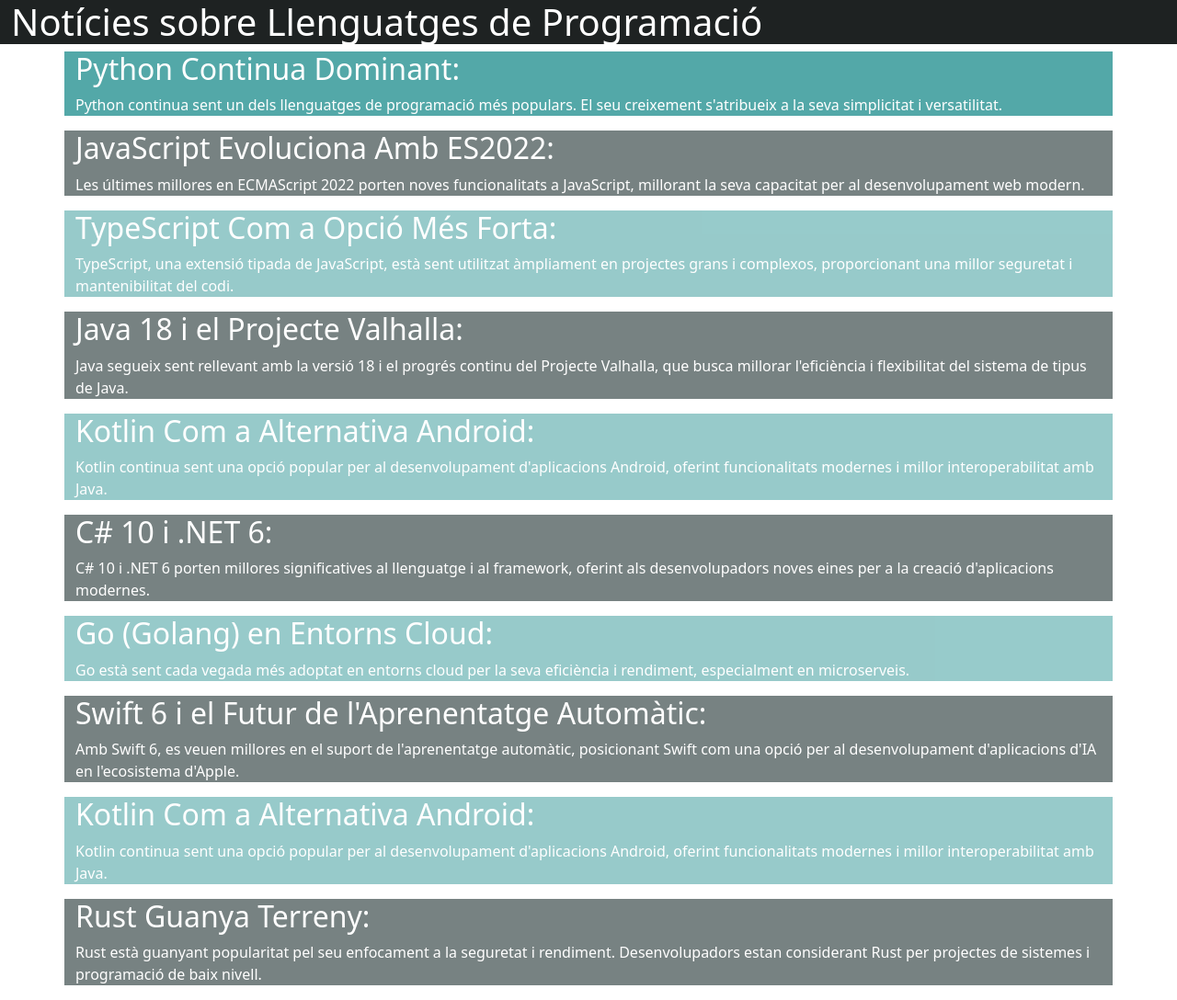
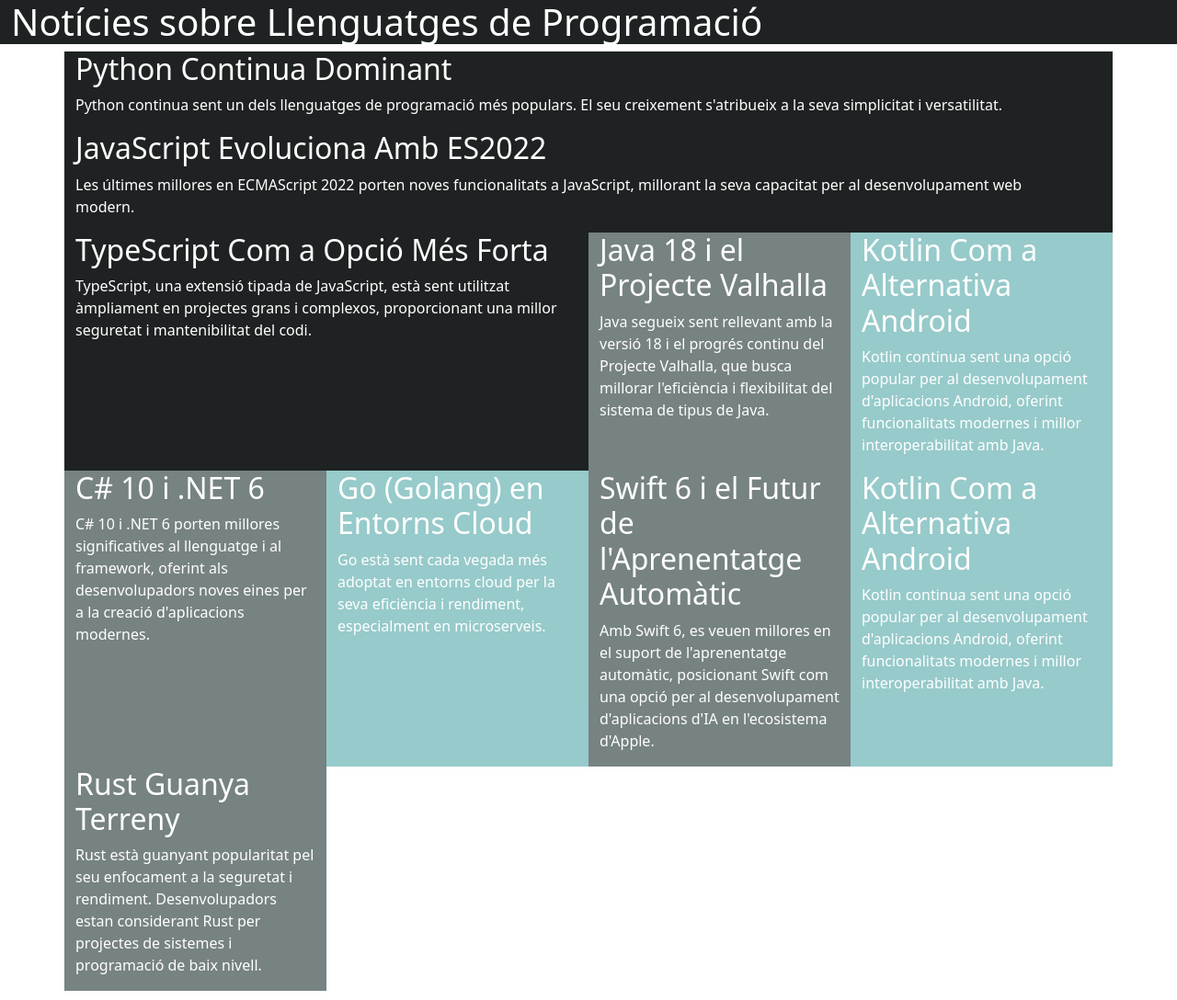
Before and after one commit to jselga/M9DAW2324, a plain HTML site: page UF3/02-Grid/index.html in a window 1280 px wide. Shown: the whole page at 92% size. Drawn offline with nearby package versions, Linux system fonts and the light colour scheme.

Commit message:
Grid base

```diff
--- a/UF3/02-Grid/index.html
+++ b/UF3/02-Grid/index.html
@@ -1,66 +1,113 @@
 <!DOCTYPE html>
 <html lang="en">
+
 <head>
     <meta charset="UTF-8">
     <meta name="viewport" content="width=device-width, initial-scale=1.0">
     <title>Grid System</title>
 
-    <link href="https://cdn.jsdelivr.net/npm/bootstrap@5.3.2/dist/css/bootstrap.min.css" rel="stylesheet" integrity="sha384-T3c6CoIi6uLrA9TneNEoa7RxnatzjcDSCmG1MXxSR1GAsXEV/Dwwykc2MPK8M2HN" crossorigin="anonymous">
+    <link href="https://cdn.jsdelivr.net/npm/bootstrap@5.3.2/dist/css/bootstrap.min.css" rel="stylesheet"
+        integrity="sha384-T3c6CoIi6uLrA9TneNEoa7RxnatzjcDSCmG1MXxSR1GAsXEV/Dwwykc2MPK8M2HN" crossorigin="anonymous">
     <link rel="stylesheet" href="./css/style.css">
 </head>
+
 <body>
     <div class="container-fluid rectangleTop">
         <h1>Notícies sobre Llenguatges de Programació</h1>
     </div>
     <main>
         <!-- NOTICES PRINCIPALS -->
-        <article class="container rectangle">
-            <h2>Python Continua Dominant: </h2>
-            <p>Python continua sent un dels llenguatges de programació més populars. El seu creixement s'atribueix a la seva simplicitat i versatilitat.</p>
-        </article>
-                <article class="container rectangle80">
-            <h2>JavaScript Evoluciona Amb ES2022: </h2>
-            <p> Les últimes millores en ECMAScript 2022 porten noves funcionalitats a JavaScript, millorant la seva capacitat per al desenvolupament web modern.</p>
+        <article class="container rectangleTop">
+            <div class="row">
+                <div class="col">
+                    <h2>Python Continua Dominant</h2>
+                    <p>Python continua sent un dels llenguatges de programació més populars. El seu creixement
+                        s'atribueix a la seva simplicitat i versatilitat.</p>
+                </div>
+                <div class="row">
+                    <div class="col">
+                        <h2>JavaScript Evoluciona Amb ES2022</h2>
+                        <p> Les últimes millores en ECMAScript 2022 porten noves funcionalitats a JavaScript, millorant
+                            la seva capacitat per al desenvolupament web modern.</p>
+                    </div>
+                </div>
+            </div>
+
         </article>
         <!-- NOTICES PRINCIPALS -->
         <!-- NOTICES SECUNDARIES -->
-        <article class="container rectangle60">
-            <h2>TypeScript Com a Opció Més Forta: </h2>
-            <p>TypeScript, una extensió tipada de JavaScript, està sent utilitzat àmpliament en projectes grans i complexos, proporcionant una millor seguretat i mantenibilitat del codi.</p>
-        </article>
-        <article class="container rectangle80">
-            <h2>Java 18 i el Projecte Valhalla: </h2>
-            <p>Java segueix sent rellevant amb la versió 18 i el progrés continu del Projecte Valhalla, que busca millorar l'eficiència i flexibilitat del sistema de tipus de Java.</p>
-        </article>
-        <article class="container rectangle60">
-            <h2>Kotlin Com a Alternativa Android:</h2>
-            <p> Kotlin continua sent una opció popular per al desenvolupament d'aplicacions Android, oferint funcionalitats modernes i millor interoperabilitat amb Java.</p>
+        <article class="container">
+            <div class="row">
+                <div class="col-6 rectangleTop">
+                    <h2>TypeScript Com a Opció Més Forta</h2>
+                    <p>TypeScript, una extensió tipada de JavaScript, està sent utilitzat àmpliament en projectes grans
+                        i complexos, proporcionant una millor seguretat i mantenibilitat del codi.</p>
+                </div>
+                <div class="col-3 rectangle80">
+                    <h2>Java 18 i el Projecte Valhalla</h2>
+                    <p>Java segueix sent rellevant amb la versió 18 i el progrés continu del Projecte Valhalla, que
+                        busca millorar l'eficiència i flexibilitat del sistema de tipus de Java.</p>
+                </div>
+
+                <div class="col-3 rectangle60">
+                    <h2>Kotlin Com a Alternativa Android </h2>
+                    <p> Kotlin continua sent una opció popular per al desenvolupament d'aplicacions Android, oferint
+                        funcionalitats modernes i millor interoperabilitat amb Java.</p>
+                </div>
+            </div>
         </article>
         <!-- NOTICES SECUNDARIES -->
         <!-- ALTRES NOTICES  -->
-        <article class="container rectangle80">
-            <h2> C# 10 i .NET 6:</h2>
-            <p>C# 10 i .NET 6 porten millores significatives al llenguatge i al framework, oferint als desenvolupadors noves eines per a la creació d'aplicacions modernes.</p>
-        </article>
+        <article class="container">
+            <div class="row row-cols-4">
+               <div class="col rectangle80">
+                <h2> C# 10 i .NET 6 </h2>
+                <p>C# 10 i .NET 6 porten millores significatives al llenguatge i al framework, oferint als desenvolupadors
+                    noves eines per a la creació d'aplicacions modernes.</p>
+               </div>
+               <div class="col rectangle60">
+                <h2> Go (Golang) en Entorns Cloud </h2>
+                <p>Go està sent cada vegada més adoptat en entorns cloud per la seva eficiència i rendiment, especialment en
+                    microserveis.</p>
+               </div>
+               <div class="col rectangle80">
+                <h2>Swift 6 i el Futur de l'Aprenentatge Automàtic </h2>
+                <p>Amb Swift 6, es veuen millores en el suport de l'aprenentatge automàtic, posicionant Swift com una opció
+                    per al desenvolupament d'aplicacions d'IA en l'ecosistema d'Apple.</p>
+               </div>
+               <div class="col rectangle60">
+                <h2>Kotlin Com a Alternativa Android </h2>
+                <p>Kotlin continua sent una opció popular per al desenvolupament d'aplicacions Android, oferint
+                    funcionalitats modernes i millor interoperabilitat amb Java.</p>
+               </div>
+               <div class="col rectangle80">
+                <h2>Rust Guanya Terreny </h2>
+                <p>Rust està guanyant popularitat pel seu enfocament a la seguretat i rendiment. Desenvolupadors estan
+                    considerant Rust per projectes de sistemes i programació de baix nivell.</p>
+               </div>
+
+            </div>
+
+
+
         <article class="container rectangle60">
-            <h2> Go (Golang) en Entorns Cloud:</h2>
-            <p>Go està sent cada vegada més adoptat en entorns cloud per la seva eficiència i rendiment, especialment en microserveis.</p>
-        </article>
-        <article class="container rectangle80">
-            <h2>Swift 6 i el Futur de l'Aprenentatge Automàtic:</h2>
-            <p>Amb Swift 6, es veuen millores en el suport de l'aprenentatge automàtic, posicionant Swift com una opció per al desenvolupament d'aplicacions d'IA en l'ecosistema d'Apple.</p>
-        </article>
-        <article class="container rectangle60">
-            <h2>Kotlin Com a Alternativa Android:</h2>
-            <p>Kotlin continua sent una opció popular per al desenvolupament d'aplicacions Android, oferint funcionalitats modernes i millor interoperabilitat amb Java.</p>
 
         </article>
         <article class="container rectangle80">
-            <h2>Rust Guanya Terreny:</h2>
-    <p>Rust està guanyant popularitat pel seu enfocament a la seguretat i rendiment. Desenvolupadors estan considerant Rust per projectes de sistemes i programació de baix nivell.</p>
+
+        </article>
+        <article class="container rectangle60">
+
+
+        </article>
+        <article class="container rectangle80">
+
         </article>
         <!-- ALTRES NOTICES  -->
     </main>
-    <script src="https://cdn.jsdelivr.net/npm/bootstrap@5.3.2/dist/js/bootstrap.bundle.min.js" integrity="sha384-C6RzsynM9kWDrMNeT87bh95OGNyZPhcTNXj1NW7RuBCsyN/o0jlpcV8Qyq46cDfL" crossorigin="anonymous"></script>
+    <script src="https://cdn.jsdelivr.net/npm/bootstrap@5.3.2/dist/js/bootstrap.bundle.min.js"
+        integrity="sha384-C6RzsynM9kWDrMNeT87bh95OGNyZPhcTNXj1NW7RuBCsyN/o0jlpcV8Qyq46cDfL"
+        crossorigin="anonymous"></script>
 </body>
+
 </html>
```
